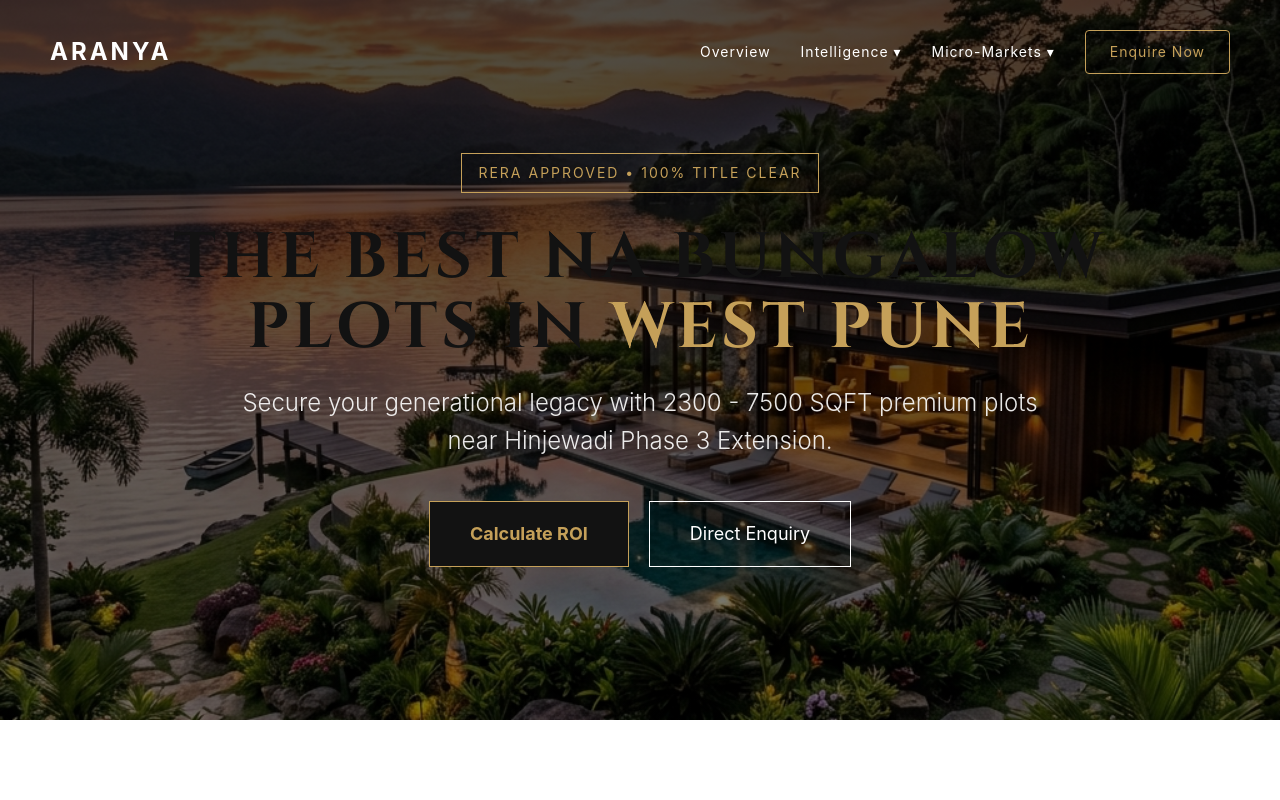
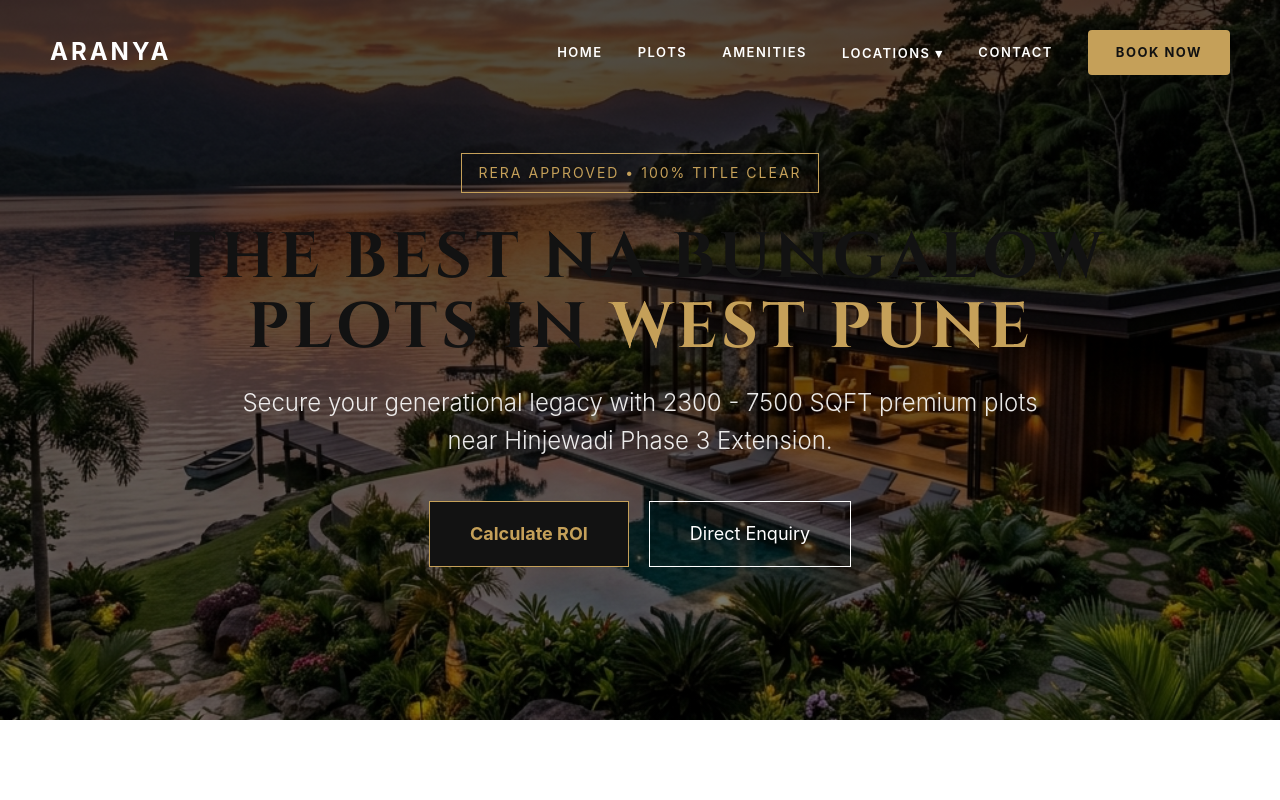
Before and after one commit to vetroconstructions-arch/kumararanya, a Next.js app: page / in a window 1280 px wide. Shown: the top 800 px of the page. Built offline with nearby package versions, Linux system fonts and the light colour scheme.

Commit message:
UI: Navbar Kekarav Parity with Active Anchor Routing

```diff
--- a/components/ExpansiveData.js
+++ b/components/ExpansiveData.js
@@ -16,7 +16,7 @@ export default function ExpansiveData() {
     <div style={{ width: '100%' }}>
 
       {/* Amenities Matrix */}
-      <section style={{ padding: '100px 20px', background: '#0a192f', color: 'white' }}>
+      <section id="amenities" style={{ padding: '100px 20px', background: '#0a192f', color: 'white' }}>
         <div style={{ maxWidth: '1200px', margin: '0 auto' }}>
           <h2 style={{ fontSize: '42px', color: 'var(--secondary)', marginBottom: '20px', textAlign: 'center' }}>World-Class Infrastructure</h2>
           <p style={{ fontSize: '18px', color: '#ccc', textAlign: 'center', maxWidth: '800px', margin: '0 auto 60px' }}>
@@ -41,7 +41,7 @@ export default function ExpansiveData() {
       </section>
 
       {/* Plot Configuration & Specifications */}
-      <section style={{ padding: '100px 20px', background: '#f9f9f9' }}>
+      <section id="plots" style={{ padding: '100px 20px', background: '#f9f9f9' }}>
         <div style={{ maxWidth: '1200px', margin: '0 auto' }}>
           <h2 style={{ fontSize: '42px', color: 'var(--primary)', marginBottom: '20px', textAlign: 'center' }}>Plot Specifications & FSI</h2>
           <p style={{ fontSize: '18px', color: '#666', textAlign: 'center', maxWidth: '800px', margin: '0 auto 60px' }}>
--- a/components/Navbar.js
+++ b/components/Navbar.js
@@ -46,39 +46,36 @@ export default function Navbar() {
         </div>
 
         {/* Desktop Navigation */}
-        <div className="desktop-menu" style={{ display: 'flex', gap: '30px', alignItems: 'center' }}>
-          <Link href="/" style={{ color: 'white', textDecoration: 'none', fontSize: '14px', letterSpacing: '1px', transition: 'color 0.3s' }} className="nav-link">Overview</Link>
+        <div className="desktop-menu" style={{ display: 'flex', gap: '35px', alignItems: 'center' }}>
+          <Link href="/" style={{ color: 'white', textDecoration: 'none', fontSize: '13px', fontWeight: '600', letterSpacing: '1.5px', transition: 'color 0.3s' }} className="nav-link">HOME</Link>
+          <Link href="/#layout" style={{ color: 'white', textDecoration: 'none', fontSize: '13px', fontWeight: '600', letterSpacing: '1.5px', transition: 'color 0.3s' }} className="nav-link">PLOTS</Link>
+          <Link href="/#amenities" style={{ color: 'white', textDecoration: 'none', fontSize: '13px', fontWeight: '600', letterSpacing: '1.5px', transition: 'color 0.3s' }} className="nav-link">AMENITIES</Link>
 
           <div className="dropdown" style={{ position: 'relative' }}>
-            <span style={{ color: 'white', cursor: 'pointer', fontSize: '14px', letterSpacing: '1px' }} className="nav-link">Intelligence ▾</span>
+            <span style={{ color: 'white', cursor: 'pointer', fontSize: '13px', fontWeight: '600', letterSpacing: '1.5px' }} className="nav-link">LOCATIONS ▾</span>
             <div className="dropdown-content">
-              <Link href="/insights/pune-real-estate-market">Market Data 2026</Link>
-              <Link href="/insights/bungalow-aspirations">The Bungalow Life</Link>
-              <Link href="/insights/maharera-guidelines-faq">Buying FAQs</Link>
+              <Link href="/locations/wakad">WAKAD</Link>
+              <Link href="/locations/baner">BANER</Link>
+              <Link href="/locations/hinjewadi-phase-1">HINJEWADI</Link>
+              <Link href="/locations/bavdhan">BAVDHAN</Link>
+              <Link href="/nri/dubai">DUBAI (NRI)</Link>
             </div>
           </div>
 
-          <div className="dropdown" style={{ position: 'relative' }}>
-            <span style={{ color: 'white', cursor: 'pointer', fontSize: '14px', letterSpacing: '1px' }} className="nav-link">Micro-Markets ▾</span>
-            <div className="dropdown-content">
-              <Link href="/locations/wakad">Wakad</Link>
-              <Link href="/locations/baner">Baner</Link>
-              <Link href="/locations/hinjewadi-phase-1">Hinjewadi</Link>
-              <Link href="/locations/bavdhan">Bavdhan</Link>
-            </div>
-          </div>
+          <Link href="/#contact" style={{ color: 'white', textDecoration: 'none', fontSize: '13px', fontWeight: '600', letterSpacing: '1.5px', transition: 'color 0.3s' }} className="nav-link">CONTACT</Link>
 
-          <Link href="/#contact" style={{
-            padding: '10px 24px',
-            border: '1px solid var(--secondary)',
-            color: 'var(--secondary)',
+          <Link href="/#layout" style={{
+            padding: '12px 28px',
+            background: 'var(--secondary)',
+            color: 'var(--primary)',
             textDecoration: 'none',
-            fontSize: '14px',
-            letterSpacing: '1px',
+            fontSize: '13px',
+            fontWeight: 'bold',
+            letterSpacing: '1.5px',
             borderRadius: '4px',
             transition: 'all 0.3s'
           }} className="btn-enquire">
-            Enquire Now
+            BOOK NOW
           </Link>
         </div>
 
@@ -112,14 +109,15 @@ export default function Navbar() {
         transition: 'opacity 0.4s ease'
       }}>
         <div style={{ display: 'flex', flexDirection: 'column', gap: '30px', textAlign: 'center' }}>
-          <Link href="/" onClick={() => setIsMobileMenuOpen(false)} style={{ color: 'white', textDecoration: 'none', fontSize: '24px', letterSpacing: '2px' }}>Overview</Link>
-          <div style={{ color: 'var(--secondary)', fontSize: '14px', letterSpacing: '2px', marginTop: '20px' }}>INTELLIGENCE</div>
-          <Link href="/insights/pune-real-estate-market" onClick={() => setIsMobileMenuOpen(false)} style={{ color: 'white', textDecoration: 'none', fontSize: '20px' }}>Market Data 2026</Link>
-          <Link href="/insights/bungalow-aspirations" onClick={() => setIsMobileMenuOpen(false)} style={{ color: 'white', textDecoration: 'none', fontSize: '20px' }}>The Bungalow Life</Link>
-          <div style={{ color: 'var(--secondary)', fontSize: '14px', letterSpacing: '2px', marginTop: '20px' }}>MARKETS</div>
-          <Link href="/locations/wakad" onClick={() => setIsMobileMenuOpen(false)} style={{ color: 'white', textDecoration: 'none', fontSize: '20px' }}>Wakad</Link>
-          <Link href="/locations/baner" onClick={() => setIsMobileMenuOpen(false)} style={{ color: 'white', textDecoration: 'none', fontSize: '20px' }}>Baner</Link>
-          <Link href="/#contact" onClick={() => setIsMobileMenuOpen(false)} style={{ marginTop: '30px', padding: '15px 40px', background: 'var(--primary)', color: 'var(--secondary)', border: '1px solid var(--secondary)', textDecoration: 'none', fontSize: '18px', fontWeight: 'bold' }}>Enquire Now</Link>
+          <Link href="/" onClick={() => setIsMobileMenuOpen(false)} style={{ color: 'white', textDecoration: 'none', fontSize: '24px', fontWeight: 'bold', letterSpacing: '2px' }}>HOME</Link>
+          <Link href="/#layout" onClick={() => setIsMobileMenuOpen(false)} style={{ color: 'white', textDecoration: 'none', fontSize: '24px', fontWeight: 'bold', letterSpacing: '2px' }}>PLOTS</Link>
+          <Link href="/#amenities" onClick={() => setIsMobileMenuOpen(false)} style={{ color: 'white', textDecoration: 'none', fontSize: '24px', fontWeight: 'bold', letterSpacing: '2px' }}>AMENITIES</Link>
+          <div style={{ color: 'var(--secondary)', fontSize: '14px', letterSpacing: '2px', marginTop: '10px' }}>LOCATIONS</div>
+          <Link href="/locations/wakad" onClick={() => setIsMobileMenuOpen(false)} style={{ color: 'white', textDecoration: 'none', fontSize: '18px' }}>WAKAD</Link>
+          <Link href="/locations/baner" onClick={() => setIsMobileMenuOpen(false)} style={{ color: 'white', textDecoration: 'none', fontSize: '18px' }}>BANER</Link>
+          <Link href="/locations/bavdhan" onClick={() => setIsMobileMenuOpen(false)} style={{ color: 'white', textDecoration: 'none', fontSize: '18px' }}>BAVDHAN</Link>
+          <Link href="/#contact" onClick={() => setIsMobileMenuOpen(false)} style={{ color: 'white', textDecoration: 'none', fontSize: '24px', fontWeight: 'bold', letterSpacing: '2px', marginTop: '10px' }}>CONTACT</Link>
+          <Link href="/#layout" onClick={() => setIsMobileMenuOpen(false)} style={{ marginTop: '20px', padding: '15px 40px', background: 'var(--secondary)', color: 'var(--primary)', textDecoration: 'none', fontSize: '18px', fontWeight: 'bold', borderRadius: '4px' }}>BOOK NOW</Link>
         </div>
       </div>
     </>
```
